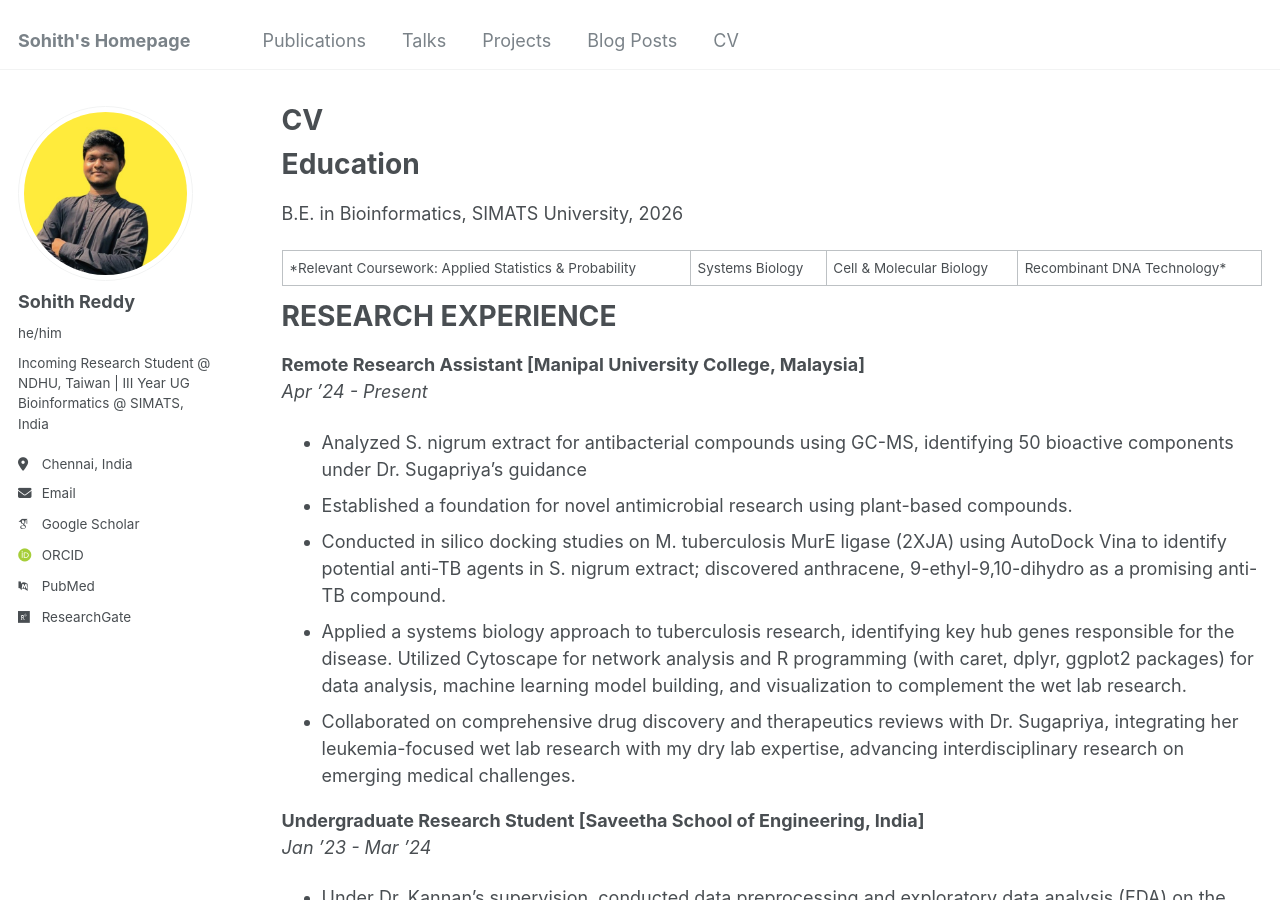
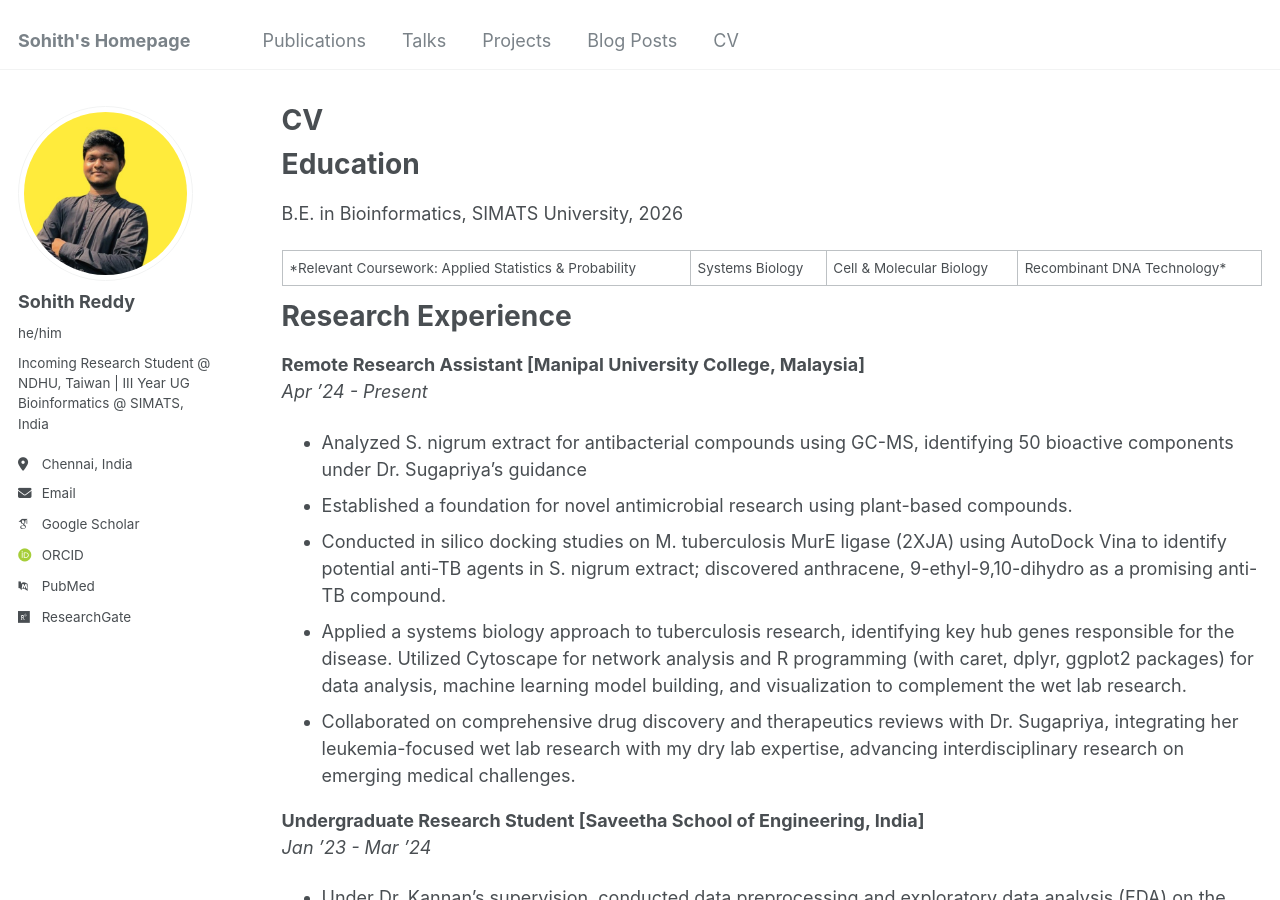
Before and after one commit to sohithpydev/sohith, a Jekyll site: the page built from _pages/cv.md, in a window 1280 px wide and 900 px high. Built offline with Jekyll 4.4.1, drawn with Linux system fonts in a browser that asks for light colours; some web fonts are replaced.

Commit message:
Update cv.md

```diff
--- a/_pages/cv.md
+++ b/_pages/cv.md
@@ -16,7 +16,7 @@ B.E. in Bioinformatics, SIMATS University, 2026
 *Relevant Coursework: Applied Statistics & Probability | Systems Biology | Cell & Molecular Biology | Recombinant DNA Technology*
 
 
-RESEARCH EXPERIENCE
+Research Experience
 ======
 **Remote Research Assistant [Manipal University College, Malaysia]**
 *Apr ’24 - Present*
```
